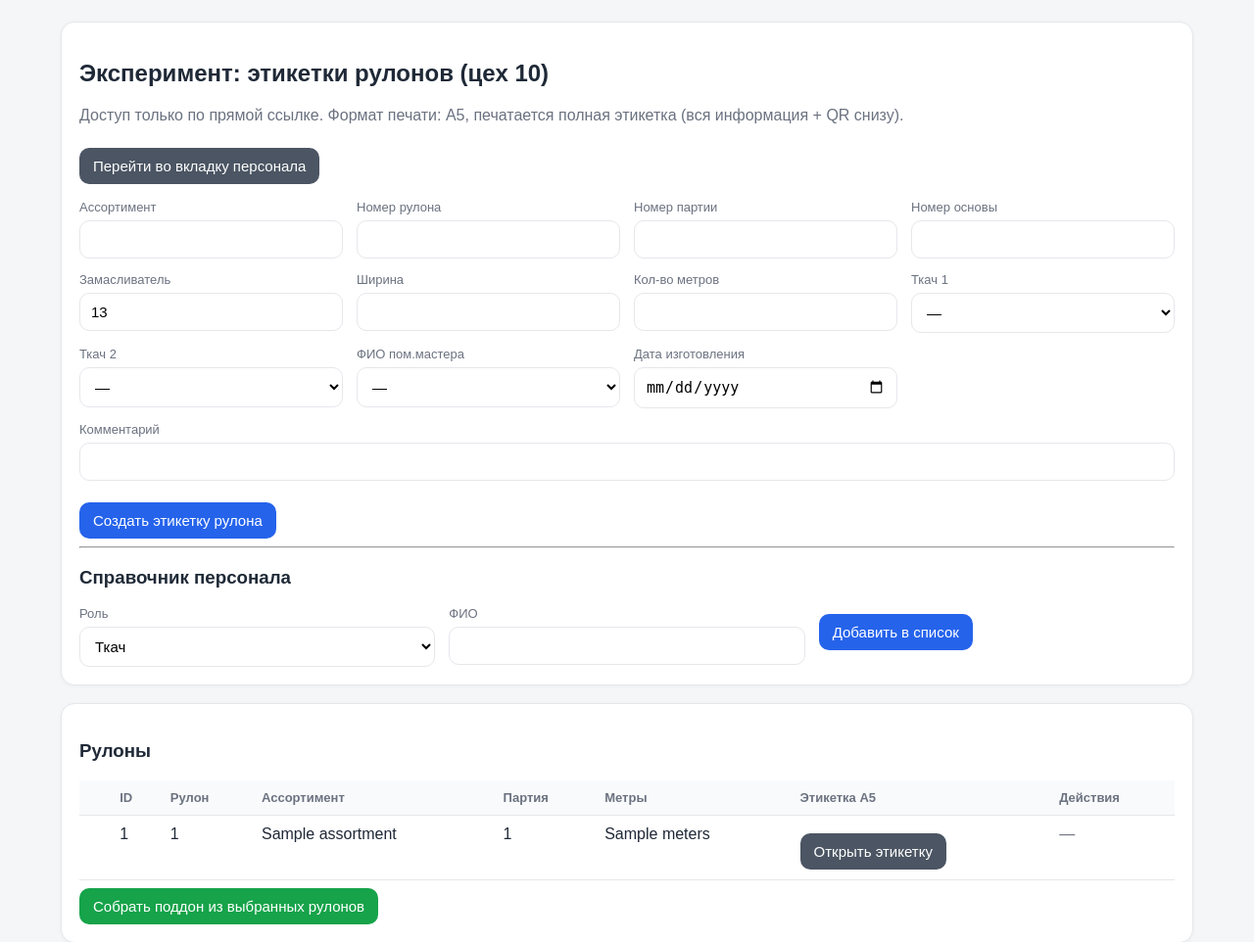
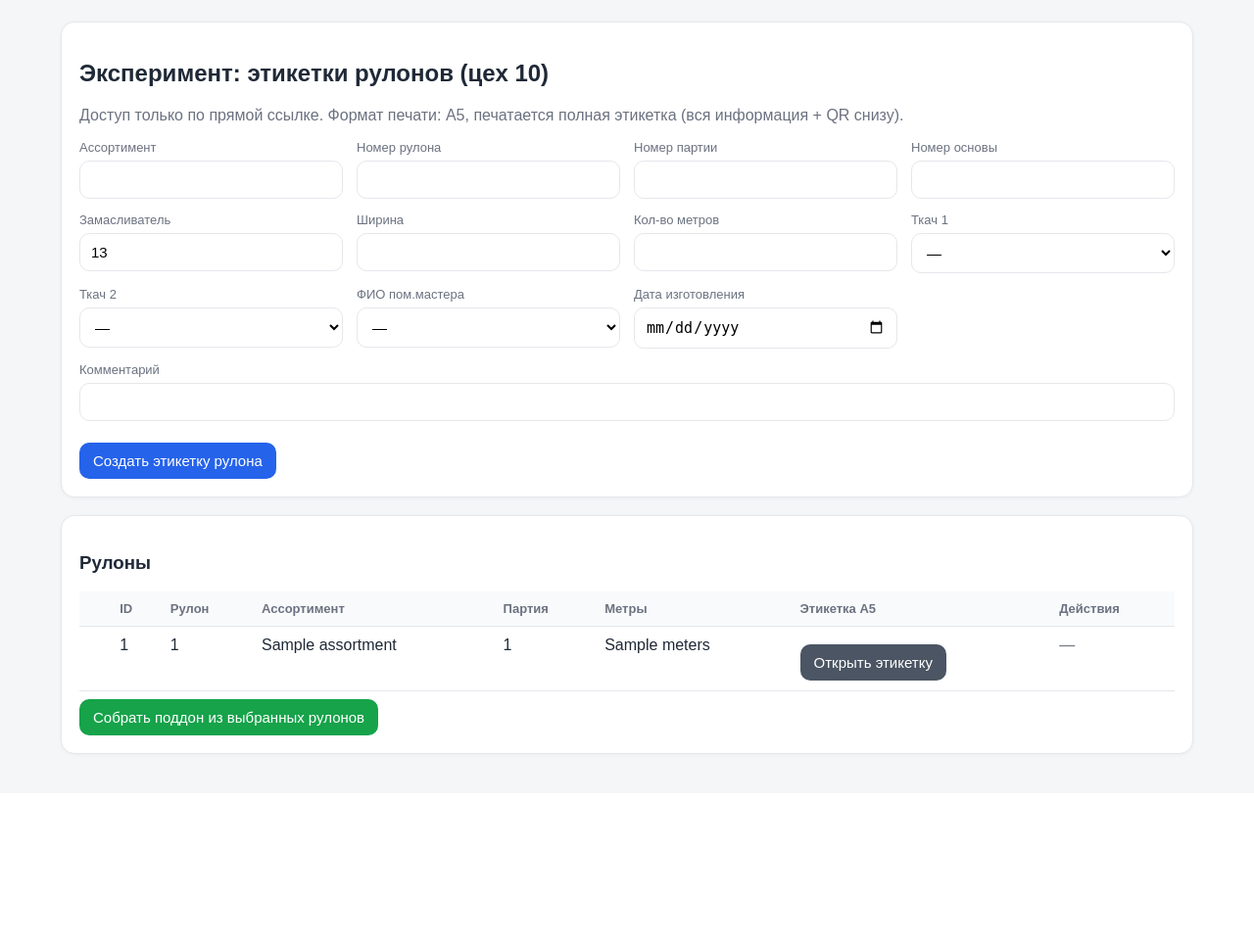
Before and after one commit to Pronkaq/sklad, a Python web app: template templates/roll_labels_experimental.html in a window 1280 px wide. Shown: the part 46-1008 px from the top of the page at 98% size. After the commit the page ends 819 px from the top, so only its background shows below. Run offline with Jinja, Linux system fonts and the light colour scheme; the template is opened without the code that fills it: most values are stand-ins (such as "Sample title", 1, 10 or a date in 2020).

Commit message:
Remove personnel section from experimental roll labels tab

```diff
--- a/templates/roll_labels_experimental.html
+++ b/templates/roll_labels_experimental.html
@@ -3,7 +3,6 @@
 <div class="card">
   <h2>Эксперимент: этикетки рулонов (цех 10)</h2>
   <p class="muted">Доступ только по прямой ссылке. Формат печати: A5, печатается полная этикетка (вся информация + QR снизу).</p>
-  <p><a class="btn secondary" href="{{ url_for('shop10_staff_page') }}">Перейти во вкладку персонала</a></p>
   <form method="post" class="grid">
     <input type="hidden" name="csrf_token" value="{{ csrf_token() }}">
     <input type="hidden" name="action" value="create_roll">
@@ -26,15 +25,6 @@
     <div><label>Дата изготовления</label><input name="production_date" type="date"></div>
     <div style="grid-column:1/-1"><label>Комментарий</label><input name="comment"></div>
     <div style="grid-column:1/-1"><button type="submit">Создать этикетку рулона</button></div>
-  </form>
-  <hr>
-  <h3>Справочник персонала</h3>
-  <form method="post" class="grid">
-    <input type="hidden" name="csrf_token" value="{{ csrf_token() }}">
-    <input type="hidden" name="action" value="add_staff">
-    <div><label>Роль</label><select name="role" required><option value="weaver">Ткач</option><option value="assistant">Пом. мастера</option></select></div>
-    <div><label>ФИО</label><input name="full_name" required></div>
-    <div><button type="submit">Добавить в список</button></div>
   </form>
 </div>
 
```
